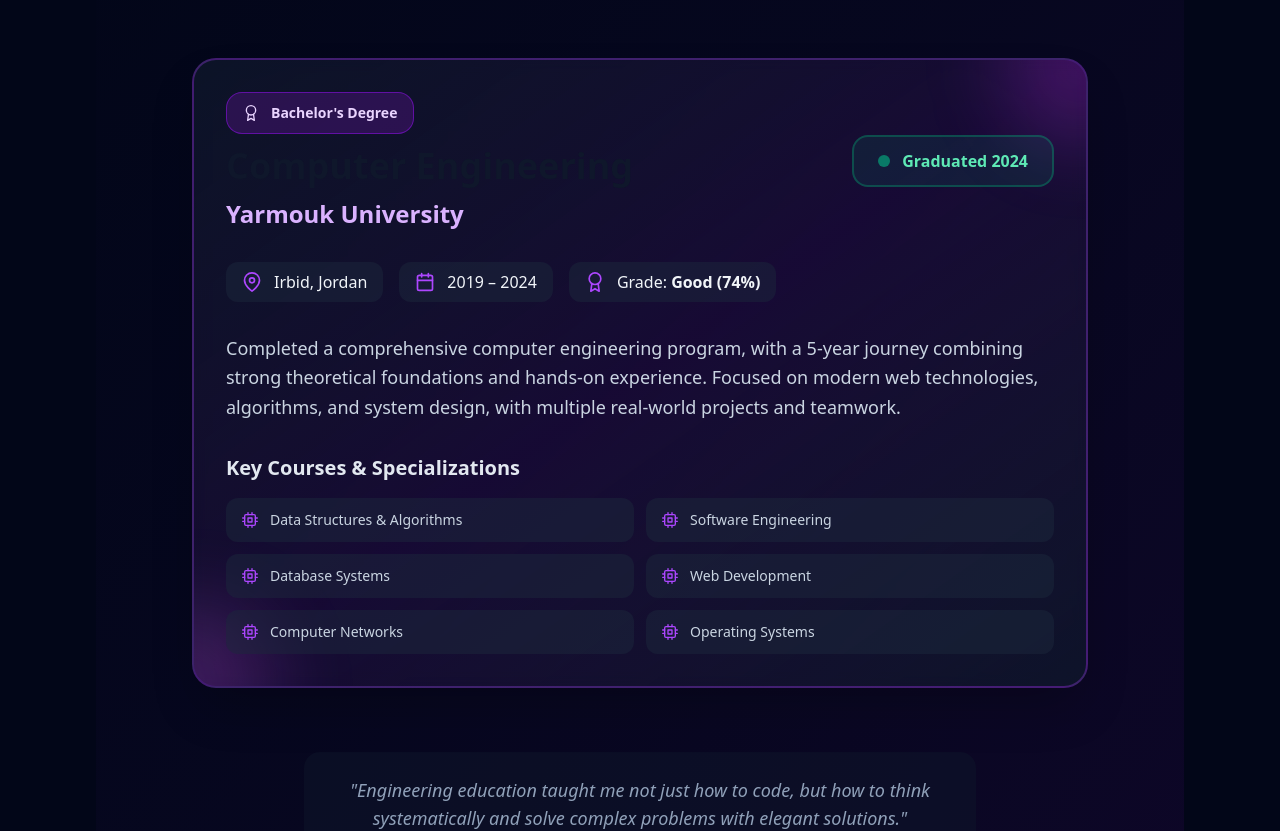
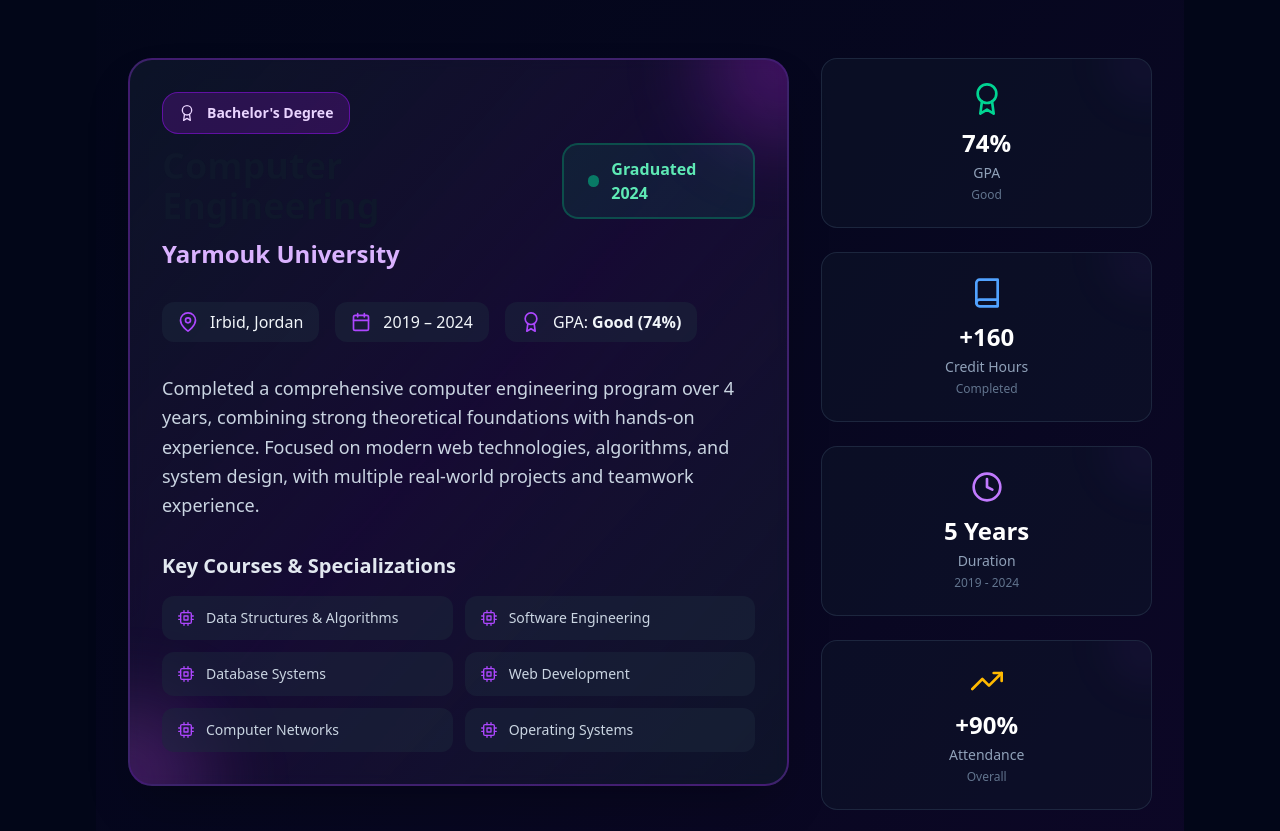
Before and after one commit to sanaatawalbeh/my-portfolio, a React (Vite) app in the folder my-portfolio/: page / in a window 1280 px wide. Shown: the part 900-1731 px from the top of the page. Built offline with nearby package versions, Linux system fonts and the light colour scheme.

Commit message:
small touches

```diff
--- a/my-portfolio/src/pages/Education.jsx
+++ b/my-portfolio/src/pages/Education.jsx
@@ -1,7 +1,15 @@
 // src/sections/EducationSection.jsx
 import React from "react";
 import { useSelector } from "react-redux";
-import { FiCalendar, FiMapPin, FiAward, FiCpu } from "react-icons/fi";
+import {
+  FiCalendar,
+  FiMapPin,
+  FiAward,
+  FiCpu,
+  FiBook,
+  FiClock,
+  FiTrendingUp,
+} from "react-icons/fi";
 
 export default function EducationSection() {
   const mode = useSelector((state) => state.theme.mode);
@@ -16,6 +24,37 @@
     "Operating Systems",
   ];
 
+  const academicStats = [
+    {
+      icon: FiAward,
+      label: "GPA",
+      value: "74%",
+      desc: "Good",
+      color: "text-emerald-400",
+    },
+    {
+      icon: FiBook,
+      label: "Credit Hours",
+      value: "+160",
+      desc: "Completed",
+      color: "text-blue-400",
+    },
+    {
+      icon: FiClock,
+      label: "Duration",
+      value: "5 Years",
+      desc: "2019 - 2024",
+      color: "text-purple-400",
+    },
+    {
+      icon: FiTrendingUp,
+      label: "Attendance",
+      value: "+90%",
+      desc: "Overall",
+      color: "text-amber-400",
+    },
+  ];
+
   return (
     <section
       id="education"
@@ -26,7 +65,7 @@
       }`}
     >
       <div className="mx-auto max-w-6xl px-4 sm:px-6 lg:px-8 space-y-12 sm:space-y-16">
-        {/* العنوان */}
+        {/* Header */}
         <div className="text-center space-y-4 sm:space-y-6">
           <div className="inline-flex items-center gap-2 sm:gap-3 mb-4">
             <div
@@ -65,9 +104,10 @@
           </p>
         </div>
 
-        {/* الكرت الرئيسي فقط */}
-        <div className="flex justify-center">
-          <div className="w-full max-w-4xl">
+        {/* Main Content Layout */}
+        <div className="flex flex-col lg:flex-row gap-8 items-start">
+          {/* Main Education Card */}
+          <div className="w-full lg:w-2/3">
             <div
               className={`relative overflow-hidden rounded-2xl sm:rounded-3xl border-2 p-6 sm:p-8 shadow-xl sm:shadow-2xl transition-all duration-500 hover:scale-[1.02] ${
                 isDark
@@ -139,7 +179,7 @@
                   <span className="inline-flex items-center gap-2 sm:gap-3 px-3 sm:px-4 py-1.5 sm:py-2 rounded-lg sm:rounded-xl bg-slate-800/50 dark:bg-slate-800/30">
                     <FiAward className="text-purple-500 w-4 h-4 sm:w-5 sm:h-5" />
                     <span className="font-medium whitespace-nowrap">
-                      Grade: <strong>Good (74%)</strong>
+                      GPA: <strong>Good (74%)</strong>
                     </span>
                   </span>
                 </div>
@@ -150,11 +190,11 @@
                     isDark ? "text-slate-300" : "text-slate-600"
                   }`}
                 >
-                  Completed a comprehensive computer engineering program, with a
-                  5-year journey combining strong theoretical foundations and
-                  hands-on experience. Focused on modern web technologies,
-                  algorithms, and system design, with multiple real-world
-                  projects and teamwork.
+                  Completed a comprehensive computer engineering program over 4
+                  years, combining strong theoretical foundations with hands-on
+                  experience. Focused on modern web technologies, algorithms,
+                  and system design, with multiple real-world projects and
+                  teamwork experience.
                 </p>
 
                 {/* Key Courses */}
@@ -191,6 +231,55 @@
               </div>
             </div>
           </div>
+
+          {/* Stats Cards - Right side on desktop, below on mobile */}
+          <div className="w-full lg:w-1/3">
+            <div className="grid grid-cols-2 lg:grid-cols-1 gap-4 sm:gap-6">
+              {academicStats.map((stat, index) => (
+                <div
+                  key={index}
+                  className={`relative overflow-hidden rounded-2xl p-4 sm:p-6 transition-all duration-300 hover:scale-105 ${
+                    isDark
+                      ? "bg-slate-900/50 border border-slate-700/50"
+                      : "bg-white border border-slate-200 shadow-sm"
+                  }`}
+                >
+                  <div className="relative z-10 space-y-2 sm:space-y-3 text-center">
+                    <div className="flex justify-center">
+                      <stat.icon
+                        className={`w-6 h-6 sm:w-8 sm:h-8 ${stat.color}`}
+                      />
+                    </div>
+                    <div className="space-y-1">
+                      <p
+                        className={`text-lg sm:text-2xl font-bold ${
+                          isDark ? "text-white" : "text-slate-900"
+                        }`}
+                      >
+                        {stat.value}
+                      </p>
+                      <p
+                        className={`text-xs sm:text-sm font-medium ${
+                          isDark ? "text-slate-400" : "text-slate-600"
+                        }`}
+                      >
+                        {stat.label}
+                      </p>
+                      <p
+                        className={`text-xs ${
+                          isDark ? "text-slate-500" : "text-slate-500"
+                        }`}
+                      >
+                        {stat.desc}
+                      </p>
+                    </div>
+                  </div>
+                  {/* Background effects */}
+                  <div className="pointer-events-none absolute -right-10 -top-10 h-20 w-20 rounded-full bg-gradient-to-tr from-purple-500/10 to-transparent blur-xl" />
+                </div>
+              ))}
+            </div>
+          </div>
         </div>
 
         {/* Bottom Quote */}
```
